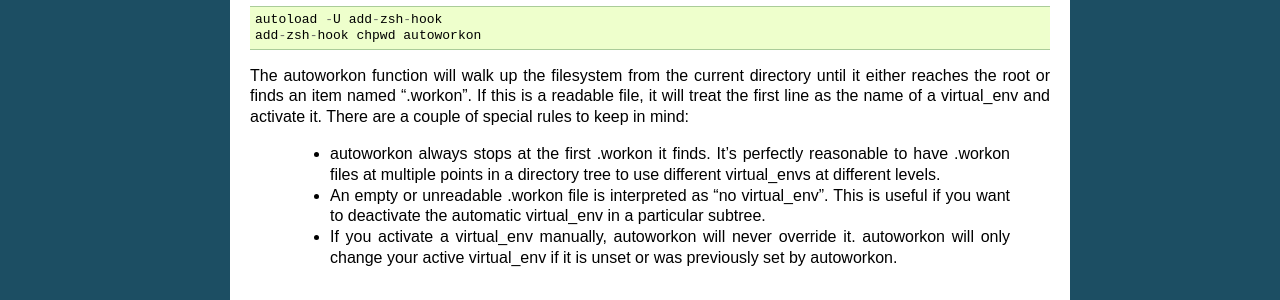
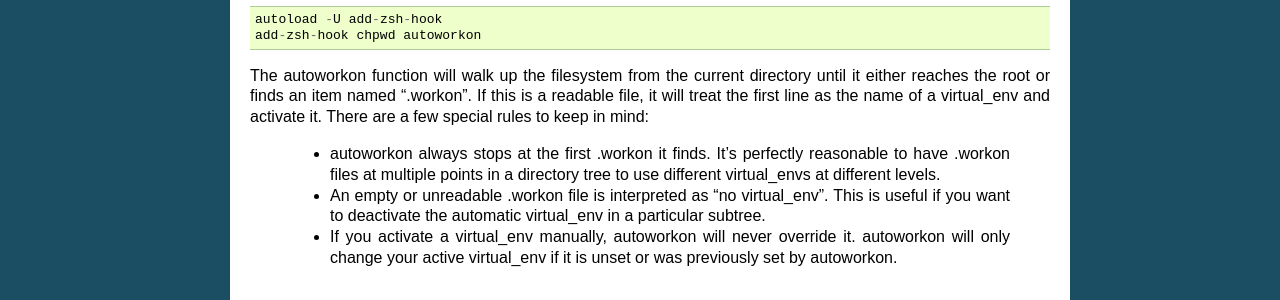
Before and after one commit to psagers/virtualenv-sh, a Sphinx documentation site: the page built from doc/index.rst, in a window 1280 px wide and 900 px high, scrolled down 2345 px. Shown: the part 523-823 px from the top of the window. Built offline with Sphinx 7.4.7, drawn with Linux system fonts in a browser that asks for light colours.

Commit message:
Documentation

```diff
--- a/doc/index.rst
+++ b/doc/index.rst
@@ -184,7 +184,7 @@ you're using zsh, you would use::
 The autoworkon function will walk up the filesystem from the current directory
 until it either reaches the root or finds an item named ".workon". If this is
 a readable file, it will treat the first line as the name of a virtual_env and
-activate it. There are a couple of special rules to keep in mind:
+activate it. There are a few special rules to keep in mind:
 
   * autoworkon always stops at the first .workon it finds. It's perfectly
     reasonable to have .workon files at multiple points in a directory tree to
```
